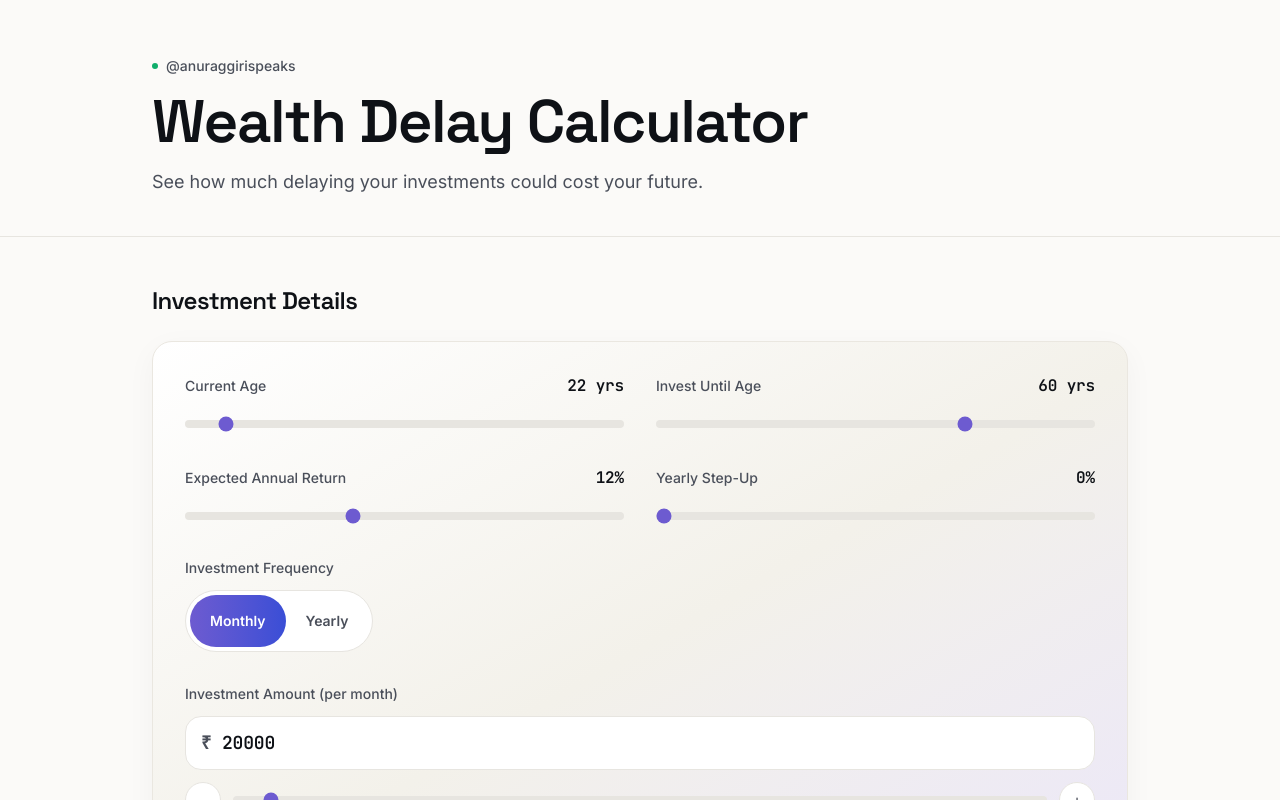
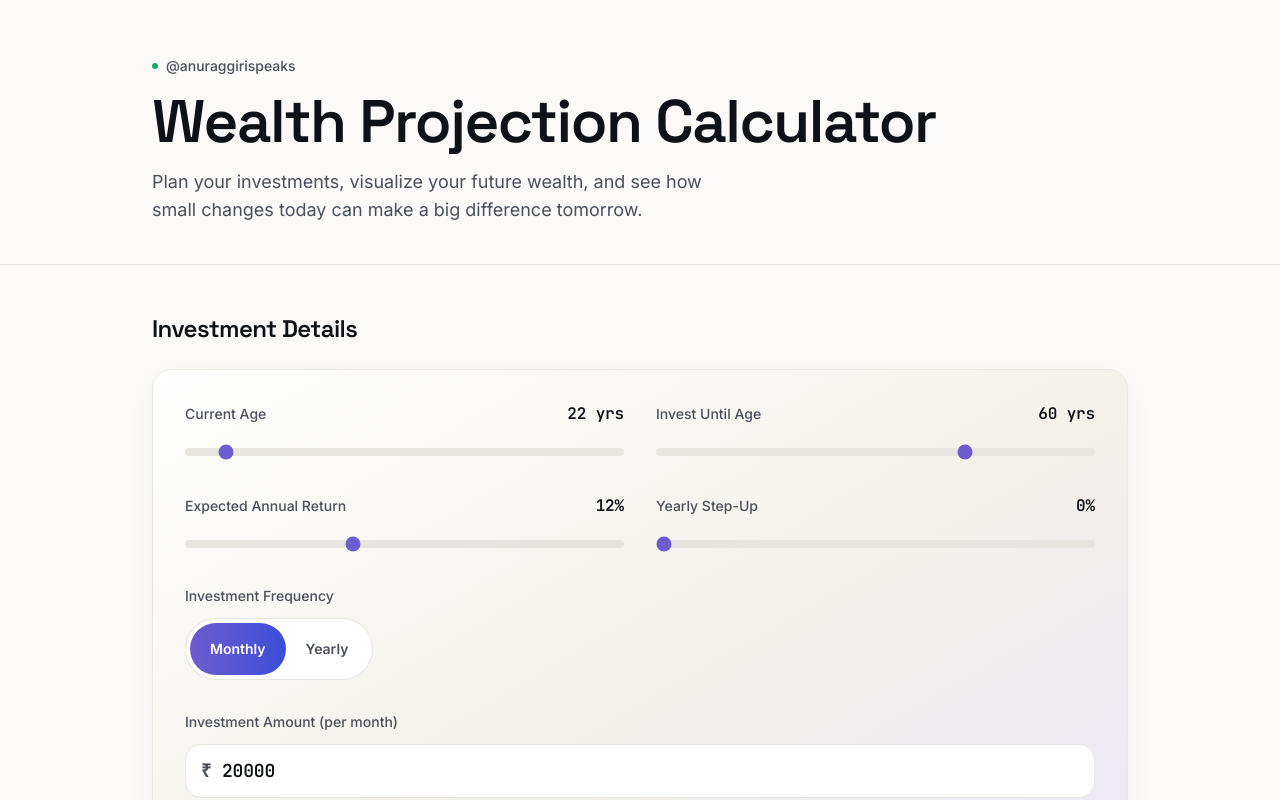
Before and after one commit to anuraggiri4308/Wealth-Delay-Calculator, a React (Vite) app: page / in a window 1280 px wide. Shown: the top 800 px of the page. Built offline with nearby package versions, Linux system fonts and the light colour scheme.

Commit message:
title and heading changed

```diff
--- a/src/App.tsx
+++ b/src/App.tsx
@@ -146,7 +146,7 @@ export default function App() {
             transition={{ delay: 0.05 }}
             className="mt-4 font-display text-4xl font-semibold tracking-tight sm:text-6xl"
           >
-            Wealth Delay Calculator
+            Wealth Projection Calculator
           </motion.h1>
           <motion.p
             initial="hidden"
@@ -155,7 +155,8 @@ export default function App() {
             transition={{ delay: 0.1 }}
             className="mt-4 max-w-xl text-lg text-ink-soft"
           >
-            See how much delaying your investments could cost your future.
+            Plan your investments, visualize your future wealth, and see how
+            small changes today can make a big difference tomorrow.
           </motion.p>
         </div>
       </header>
```
